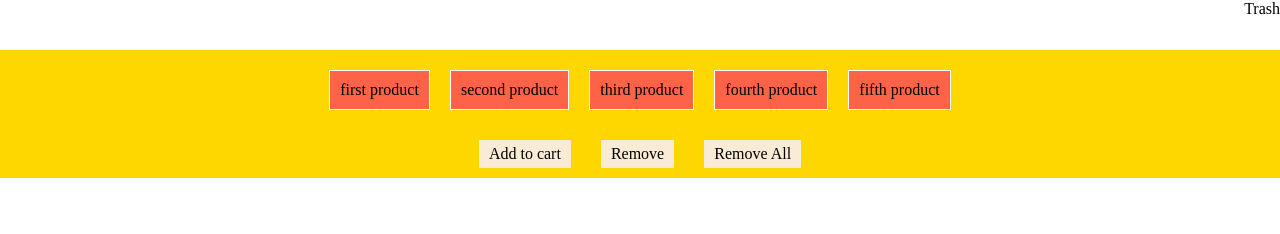
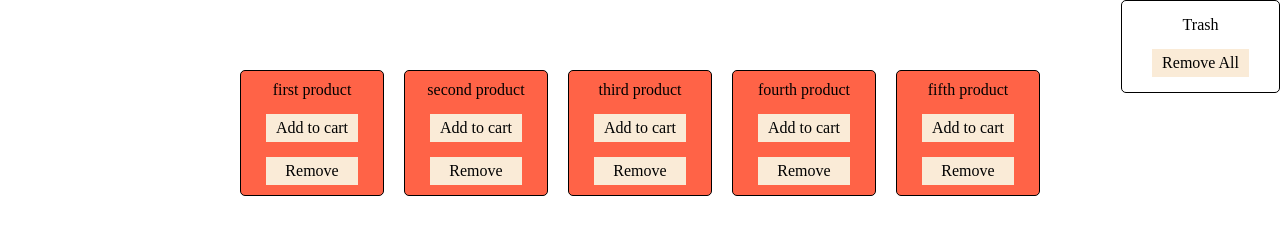
Before and after one commit to AlexandraMart/hillel-homework, a plain HTML site: page eighteen/index.html in a window 1280 px wide. Drawn offline with Linux system fonts and the light colour scheme.

Commit message:
- 18 try

```diff
--- a/eighteen/index.html
+++ b/eighteen/index.html
@@ -10,29 +10,20 @@
 </head>
 <body>
 	<div class="trash">
-		Trash
+		<div class="trash-title">Trash</div>
+
+		<div class="remove-all button">
+			Remove All
+		</div>
 	</div>
 
 	<div class="online-store">
 		<div class="wrapper">
-			<div id="product1" class="product">
+			<div id="1" class="product" data-quantity="1">
+				<div class="product-name">
 					first product
 				</div>
-			<div id="product2" class="product">
-				second product
-			</div>
-			<div id="product3" class="product">
-				third product
-			</div>
-			<div id="product4" class="product">
-				fourth product
-			</div>
-			<div id="product5" class="product">
-				fifth product
-			</div>
-		</div>
 
-		<div class="wrapper">
 				<div class="add-to-card button">
 					Add to cart
 				</div>
@@ -40,11 +31,59 @@
 				<div class="remove button">
 					Remove
 				</div>
-
-			<div class="remove-all button">
-				Remove All
+			</div>
+			<div id="2" class="product" data-quantity="1">
+				<div class="product-name">
+					second product
 				</div>
 
+				<div class="add-to-card button">
+					Add to cart
+				</div>
+
+				<div class="remove button">
+					Remove
+				</div>
+			</div>
+			<div id="3" class="product" data-quantity="1">
+				<div class="product-name">
+					third product
+				</div>
+
+				<div class="add-to-card button">
+					Add to cart
+				</div>
+
+				<div class="remove button">
+					Remove
+				</div>
+			</div>
+			<div id="4" class="product" data-quantity="1">
+				<div class="product-name">
+					fourth product
+				</div>
+
+				<div class="add-to-card button">
+					Add to cart
+				</div>
+
+				<div class="remove button">
+					Remove
+				</div>
+			</div>
+			<div id="5" class="product" data-quantity="1">
+				<div class="product-name">
+					fifth product
+				</div>
+
+				<div class="add-to-card button">
+					Add to cart
+				</div>
+
+				<div class="remove button">
+					Remove
+				</div>
+			</div>
 		</div>
 	</div>
 
--- a/eighteen/main.css
+++ b/eighteen/main.css
@@ -4,9 +4,9 @@
 }
 
 .online-store {
-	background: gold;
+
 	margin-top: 50px;
-
+text-align: center;
 }
 
 .wrapper {
@@ -22,6 +22,12 @@
 	background: tomato;
 	border: 1px solid #FFF;
 	padding: 10px;
+	border: 1px solid black;
+	border-radius: 5px;
+}
+
+.product-name {
+	margin-bottom: 15px;
 }
 
 .trash {
@@ -36,3 +42,19 @@
 	margin: 0 15px;
 	cursor: pointer;
 }
+
+.add-to-card.button {
+	margin-bottom: 15px;
+}
+
+.trash{
+	background: white;
+	border: 1px solid black;
+	border-radius: 5px;
+	padding: 15px;
+	text-align: center;
+}
+
+.remove-all.button {
+	margin-top: 15px;
+}
--- a/eighteen/main.js
+++ b/eighteen/main.js
@@ -1,7 +1,59 @@
 window.onload = function() {
-    product = document.querySelectorAll('.product');
-    product.addEventListener("click", function(){
-        var t = this.innerHTML;
+    addToCard = document.querySelectorAll('.add-to-card');
+    removeFromCard = document.querySelectorAll('.remove');
+
+
+    trash = document.querySelector('.trash');
+
+    this.addToCard.forEach(function(item, i, arr){
+        item.addEventListener("click", addProductToCard);
+
+    });
+
+    var cartData = {};
+
+    function addProductToCard(){
+        t = this;
         console.log(t);
-    });
+        productName = this.parentElement.querySelector('.product-name').innerText;
+        idValue = this.parentElement.id;
+        quantity = this.parentElement.dataset.quantity;
+
+        console.log(quantity);
+
+
+
+        if(!cartData[idValue]){
+         cartData[idValue] = idValue;
+
+         product = {};
+         product.name = productName;
+         product.quantity = 1;
+
+
+     } else {
+
+
+         console.log("CCC");
+
+         console.log(cartData[idValue].quantity);
+
+         y = cartData[idValue].quantity;
+         y++;
+         cartData[idValue].quantity = y;
+
+
+     }
+
+     cartData[idValue] = product;
+
+     console.log(cartData);
+
+     var str = JSON.stringify(cartData);
+
+     console.log(str);
+
+
+
+ }
 }
```
Lines whose indentation alone changed are shown as unchanged.
